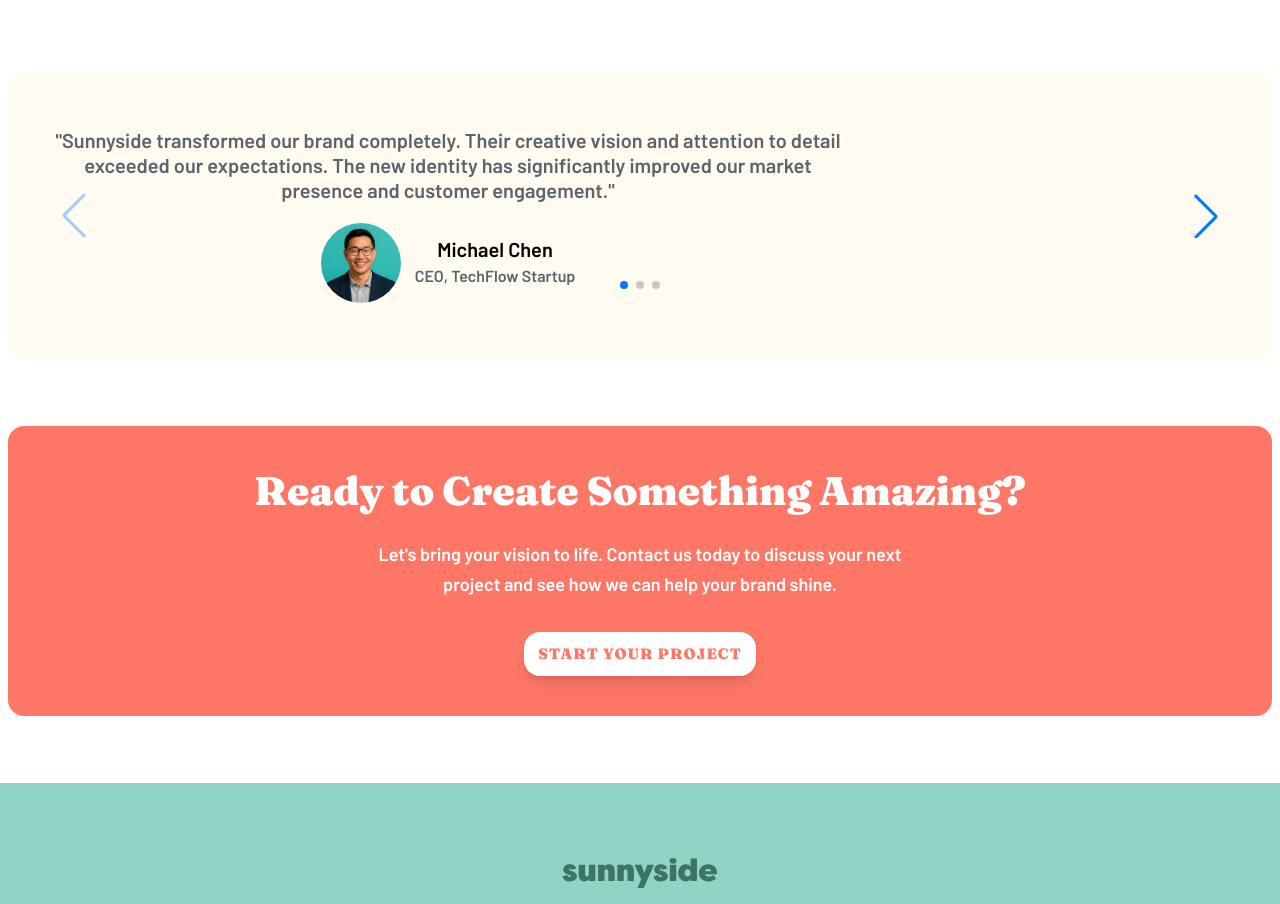
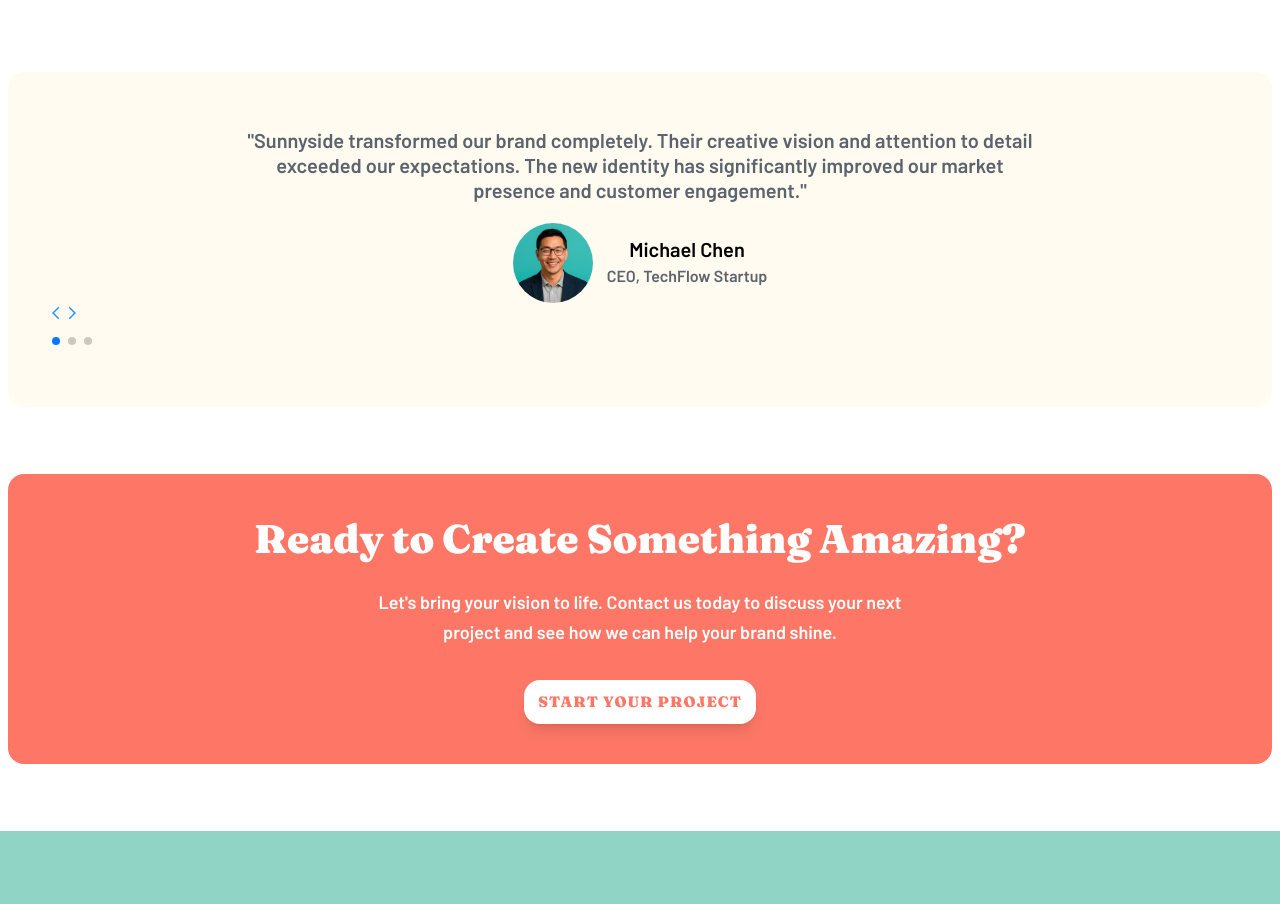
Before and after one commit to JakubM-I/agency-landing-page, a React (Vite) app: page /sunnyside/projects in a window 1280 px wide. Shown: the part 4160-5064 px from the top of the page. Built offline with nearby package versions, Linux system fonts and the light colour scheme.

Commit message:
Add navigation main blockA

```diff
--- a/package.json
+++ b/package.json
@@ -11,8 +11,10 @@
   },
   "dependencies": {
     "@tailwindcss/vite": "^4.1.7",
+    "flat-color-icons": "^1.1.0",
     "react": "^19.1.0",
     "react-dom": "^19.1.0",
+    "react-icons": "^5.5.0",
     "react-router": "^7.7.0",
     "swiper": "^12.0.3",
     "tailwindcss": "^4.1.7"
--- a/src/features/projects/Testimonials/index.tsx
+++ b/src/features/projects/Testimonials/index.tsx
@@ -3,6 +3,8 @@ import { Navigation, Pagination } from "swiper/modules";
 import "swiper/css";
 import "swiper/css/navigation";
 import "swiper/css/pagination";
+import { FcPrevious } from "react-icons/fc";
+import { FcNext } from "react-icons/fc";
 
 import type { TestimonialProps } from "../../../components/types/interfaces";
 
@@ -13,12 +15,19 @@ const Testimonials: React.FC<TestimonialProps> = ({ items, images }) => {
                 <Swiper
                     modules={[Navigation, Pagination]}
                     slidesPerView={1}
-                    navigation
-                    pagination={{ clickable: true }}
+                    navigation={{
+                        nextEl: ".nav-nextEl",
+                        prevEl: ".nav-prevEl",
+                    }}
+                    pagination={{
+                        el: ".nav-pagination",
+                        type: "bullets",
+                        clickable: true
+                    }}
                 >
                     {items.map((item, index) => (
                         <SwiperSlide key={index} >
-                            <div className="w-[min(800px,100%)] text-center">
+                            <div className="w-[min(800px,100%)] text-center mx-auto">
                                 <div className="text-preset-11 sm:text-preset-9 text-grey-600 text-pretty mb-5">{`"${item.testimonial}"`}</div>
                                 <div className="flex justify-center items-center gap-3.5">
                                     <div>
@@ -32,6 +41,14 @@ const Testimonials: React.FC<TestimonialProps> = ({ items, images }) => {
                             </div>
                         </SwiperSlide>
                     ))}
+
+                    <div>
+                        <div>
+                            <button className="nav-prevEl"><FcPrevious /></button>
+                            <button className="nav-nextEl"><FcNext /></button>
+                        </div>
+                        <div className="nav-pagination"></div>
+                    </div>
                 </Swiper>
 
 
```
Also changed, not shown: 1 other file (tests, documents, lock files or other folders).
